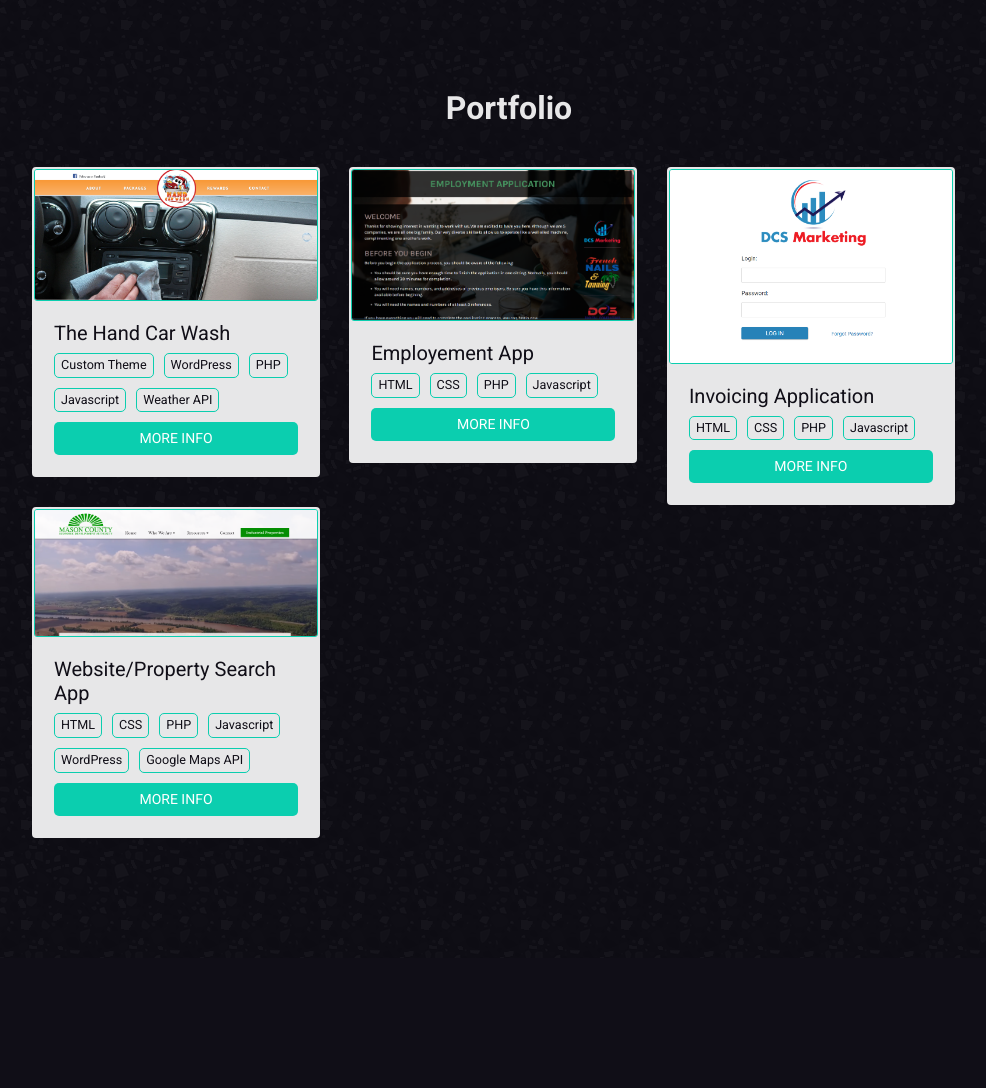
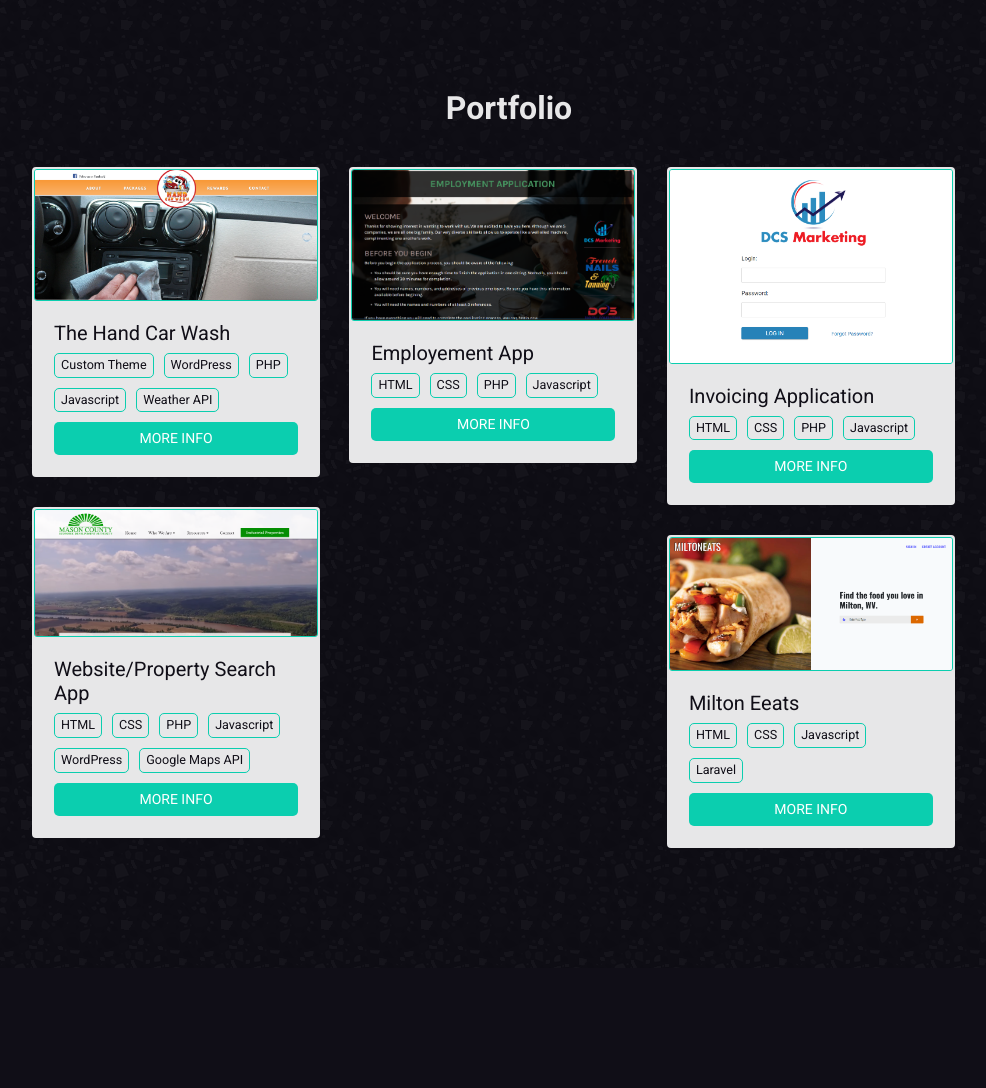
Before and after one commit to jddev81/jdsimpkins.me, a PHP site: page / in a window 1280 px wide. Shown: the part 4080-5168 px from the top of the page, without its empty margins (131-1117 px from the left). Run offline with PHP 8.4, Linux system fonts and the light colour scheme; some libraries are stand-ins or nearby versions.

Commit message:
add Milton Eats to portfolio

```diff
--- a/index.php
+++ b/index.php
@@ -576,6 +576,21 @@
 				</div>
 
 
+				<div class="card wow fadeInUp" style="width: 18rem;">
+					<img class="card-img-top" src="img/portfolio/miltonEats.PNG" alt="Milton Eats">
+					<div class="card-body">
+						<h5>Milton Eeats</h5>
+						<ul>
+							<li>HTML</li>
+							<li>CSS</li>
+							<li>Javascript</li>
+							<li>Laravel</li>
+						</ul>
+						<a href="portfolio.php?item=milton-eats">More Info</a>
+				  	</div>
+				</div>
+
+
 
 			</div>
 
--- /dev/null
+++ b/portfolioAbout/milton-eats.php
@@ -0,0 +1,5 @@
+<p>Milton Eats is a personal project being built on Laravel. The idea is to replicate a kind of "Grub Hub" application minus the ordering and delivering through the app.</p>
+
+<p>It started out of frustration trying to find something to eat in my local area. I noticed a lot of the little mom and pop shops didn't have much of an online presence. I set out to build a directory to give each location's information and menu if available.</p>
+
+<h4>STATUS: In Progress</h4>
```
Also changed, not shown: inc/portfolio.php (+8 -0 lines), img/portfolio/freelancersWorkshop.PNG (added), img/portfolio/miltonEats.PNG (added).
